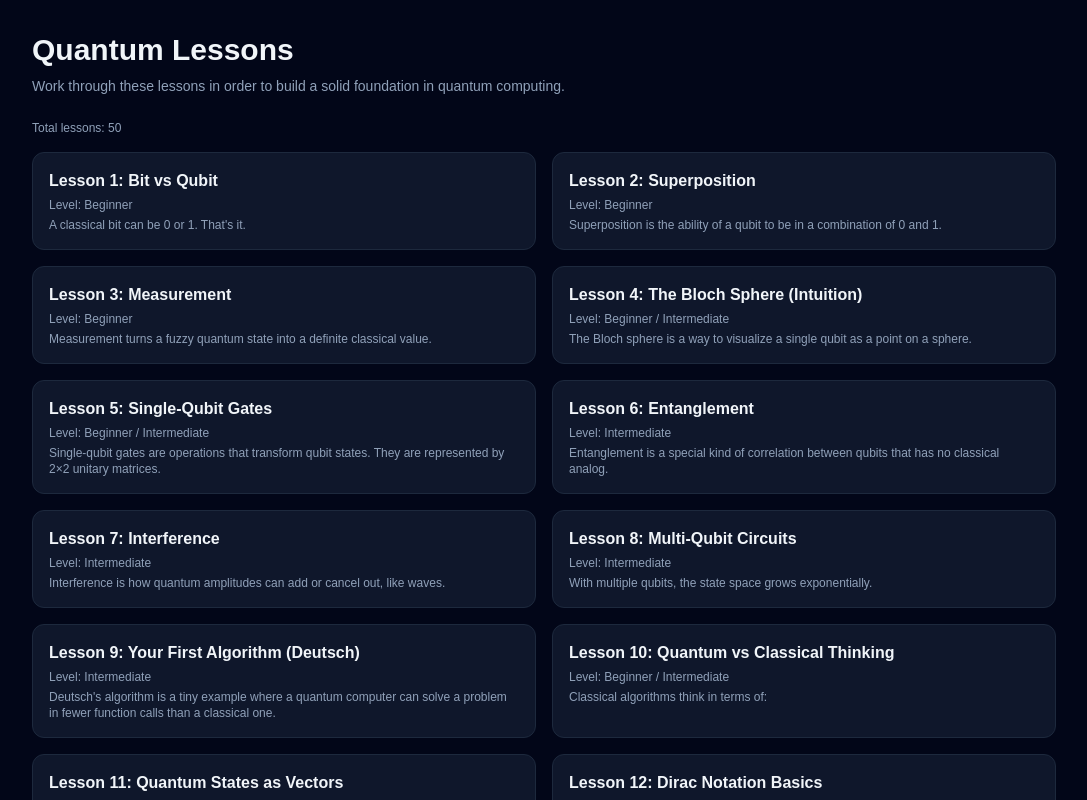
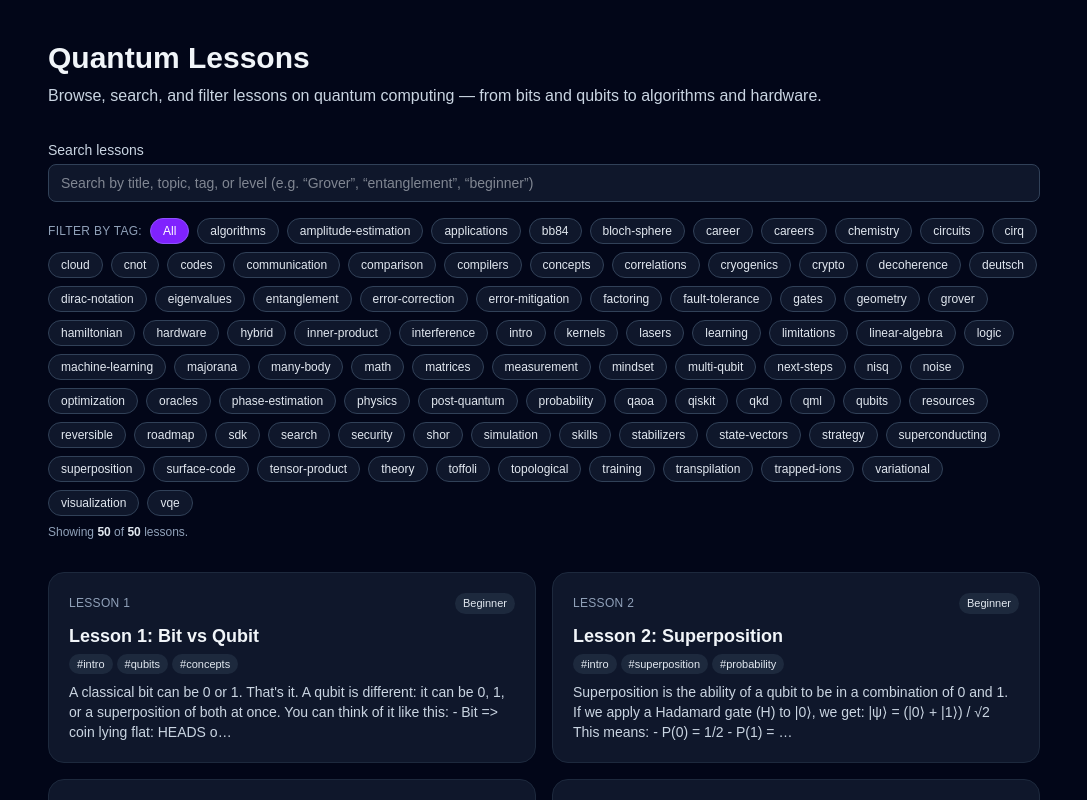
Before and after one commit to LoganpsJOGA/quantum-learning-platform, a Next.js app: page /lessons in a window 1280 px wide. Shown: the top 800 px of the page, without its empty margins (96-1183 px from the left). Built offline with nearby package versions, Linux system fonts and the light colour scheme.

Commit message:
Fix lessons import path for search page

```diff
--- a/app/lessons/page.js
+++ b/app/lessons/page.js
@@ -1,36 +1,198 @@
+"use client";
+
 import Link from "next/link";
+import { useMemo, useState } from "react";
 import { lessons } from "../../data/lessons";
 
-export default function LessonsIndex() {
+export default function LessonsPage() {
+  const [activeTag, setActiveTag] = useState("all");
+  const [searchTerm, setSearchTerm] = useState("");
+
+  // Collect all unique tags from lessons
+  const allTags = useMemo(() => {
+    const set = new Set();
+    lessons.forEach((lesson) => {
+      (lesson.tags || []).forEach((tag) => set.add(tag));
+    });
+    return Array.from(set).sort();
+  }, []);
+
+  const filteredLessons = useMemo(() => {
+    const term = searchTerm.trim().toLowerCase();
+
+    return lessons.filter((lesson) => {
+      // Tag filter
+      if (activeTag !== "all") {
+        if (!lesson.tags || !lesson.tags.includes(activeTag)) {
+          return false;
+        }
+      }
+
+      // Search filter
+      if (!term) return true;
+
+      const haystackParts = [
+        lesson.id,
+        lesson.title,
+        lesson.level,
+        (lesson.tags || []).join(" "),
+        lesson.content?.slice(0, 300) || "",
+      ];
+
+      const haystack = haystackParts.join(" ").toLowerCase();
+      return haystack.includes(term);
+    });
+  }, [activeTag, searchTerm]);
+
   return (
-    <main className="min-h-screen bg-slate-950 text-slate-100 px-4 py-8 flex justify-center">
-      <div className="w-full max-w-5xl">
-        <h1 className="text-3xl font-bold mb-2">Quantum Lessons</h1>
-        <p className="text-sm text-slate-400 mb-6">
-          Work through these lessons in order to build a solid foundation in quantum computing.
-        </p>
+    <main className="min-h-screen bg-slate-950 text-slate-100">
+      <div className="mx-auto max-w-5xl px-4 py-10">
+        <header className="mb-8">
+          <h1 className="text-3xl font-bold mb-2">
+            Quantum Lessons
+          </h1>
+          <p className="text-slate-300">
+            Browse, search, and filter lessons on quantum computing —
+            from bits and qubits to algorithms and hardware.
+          </p>
+        </header>
 
-        <div className="mb-4 text-xs text-slate-400">
-          Total lessons: {lessons.length}
-        </div>
+        {/* Search + tag filters */}
+        <section className="mb-8 space-y-4">
+          {/* Search bar */}
+          <div>
+            <label className="block text-sm font-medium text-slate-300 mb-1">
+              Search lessons
+            </label>
+            <input
+              type="text"
+              value={searchTerm}
+              onChange={(e) => setSearchTerm(e.target.value)}
+              placeholder="Search by title, topic, tag, or level (e.g. “Grover”, “entanglement”, “beginner”)"
+              className="w-full rounded-lg bg-slate-900 border border-slate-700 px-3 py-2 text-sm focus:outline-none focus:ring-2 focus:ring-violet-500"
+            />
+          </div>
 
-        <div className="grid gap-4 md:grid-cols-2">
-          {lessons.map((lesson) => (
+          {/* Tag filter row */}
+          <div>
+            <div className="flex flex-wrap gap-2 items-center">
+              <span className="text-xs uppercase tracking-wide text-slate-400">
+                Filter by tag:
+              </span>
+
+              <button
+                type="button"
+                onClick={() => setActiveTag("all")}
+                className={`px-3 py-1 rounded-full text-xs font-medium border transition ${
+                  activeTag === "all"
+                    ? "bg-violet-600 border-violet-500 text-white"
+                    : "bg-slate-900 border-slate-700 text-slate-200 hover:border-violet-500"
+                }`}
+              >
+                All
+              </button>
+
+              {allTags.map((tag) => (
+                <button
+                  key={tag}
+                  type="button"
+                  onClick={() => setActiveTag(tag)}
+                  className={`px-3 py-1 rounded-full text-xs font-medium border transition ${
+                    activeTag === tag
+                      ? "bg-violet-600 border-violet-500 text-white"
+                      : "bg-slate-900 border-slate-700 text-slate-200 hover:border-violet-500"
+                  }`}
+                >
+                  {tag}
+                </button>
+              ))}
+            </div>
+
+            <p className="mt-2 text-xs text-slate-400">
+              Showing{" "}
+              <span className="font-semibold text-slate-200">
+                {filteredLessons.length}
+              </span>{" "}
+              of{" "}
+              <span className="font-semibold text-slate-200">
+                {lessons.length}
+              </span>{" "}
+              lessons
+              {activeTag !== "all" && (
+                <>
+                  {" "}
+                  with tag <span className="font-mono">#{activeTag}</span>
+                </>
+              )}
+              {searchTerm.trim() && (
+                <>
+                  {" "}
+                  matching <span className="italic">“{searchTerm.trim()}”</span>
+                </>
+              )}
+              .
+            </p>
+          </div>
+        </section>
+
+        {/* Lessons grid */}
+        <section className="grid gap-4 md:grid-cols-2">
+          {filteredLessons.map((lesson, index) => (
             <Link
               key={lesson.id}
               href={`/lessons/${lesson.id}`}
-              className="block rounded-xl bg-slate-900 border border-slate-800 p-4 hover:border-indigo-500 hover:bg-slate-900/70 transition"
+              className="block rounded-2xl bg-slate-900 border border-slate-800 hover:border-violet-500 hover:bg-slate-900/80 transition p-5"
             >
-              <h2 className="font-semibold mb-1">{lesson.title}</h2>
-              <p className="text-xs text-slate-400 mb-1">
-                Level: {lesson.level}
-              </p>
-              <p className="text-xs text-slate-400 line-clamp-2">
-                {lesson.content.trim().split("\n")[0]}
+              <div className="flex items-center justify-between mb-2">
+                <p className="text-xs uppercase tracking-wide text-slate-400">
+                  Lesson {index + 1}
+                </p>
+                <span className="inline-flex items-center rounded-full bg-slate-800 px-2 py-0.5 text-[11px] font-medium text-slate-200">
+                  {lesson.level || "Unlabeled"}
+                </span>
+              </div>
+
+              <h2 className="text-lg font-semibold mb-1">
+                {lesson.title}
+              </h2>
+
+              {lesson.tags?.length ? (
+                <div className="mb-2 flex flex-wrap gap-1">
+                  {lesson.tags.slice(0, 4).map((tag) => (
+                    <span
+                      key={tag}
+                      className="inline-flex items-center rounded-full bg-slate-800 px-2 py-0.5 text-[11px] text-slate-200"
+                    >
+                      #{tag}
+                    </span>
+                  ))}
+                  {lesson.tags.length > 4 && (
+                    <span className="text-[11px] text-slate-400">
+                      +{lesson.tags.length - 4} more
+                    </span>
+                  )}
+                </div>
+              ) : null}
+
+              <p className="text-sm text-slate-300 line-clamp-3">
+                {lesson.content
+                  ?.replace(/\s+/g, " ")
+                  .trim()
+                  .slice(0, 180) || "Click to read this lesson."}
+                {lesson.content && lesson.content.length > 180 ? "…" : ""}
               </p>
             </Link>
           ))}
-        </div>
+
+          {filteredLessons.length === 0 && (
+            <div className="col-span-full rounded-xl border border-dashed border-slate-700 bg-slate-900/60 p-6 text-center text-slate-300">
+              <p className="font-medium mb-1">No lessons match that filter.</p>
+              <p className="text-sm text-slate-400">
+                Try clearing the search box or switching tags.
+              </p>
+            </div>
+          )}
+        </section>
       </div>
     </main>
   );
```
